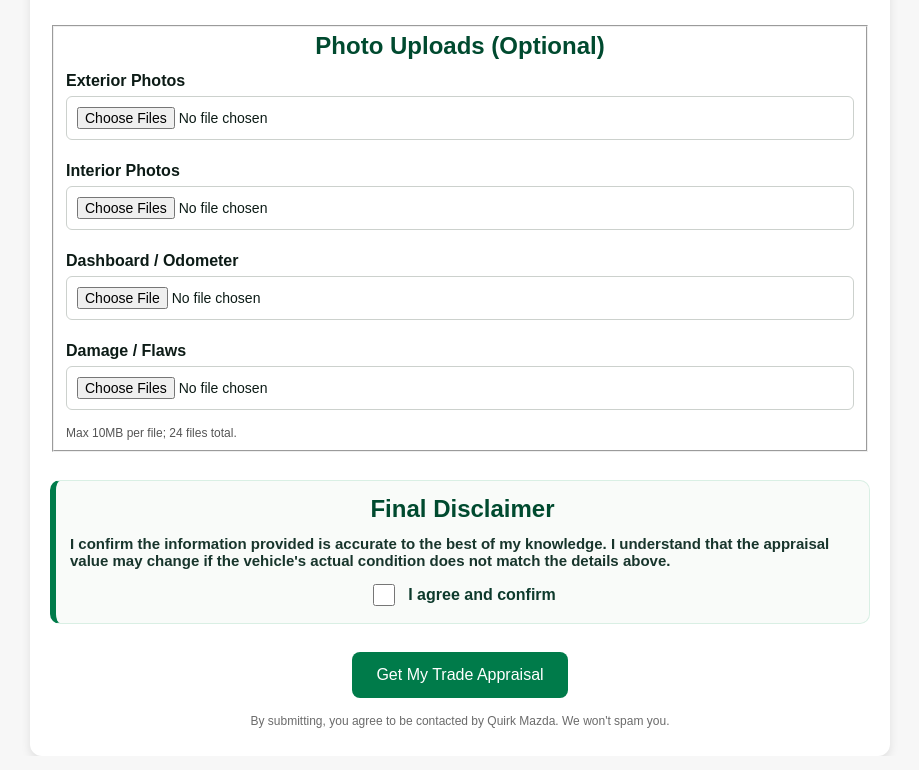
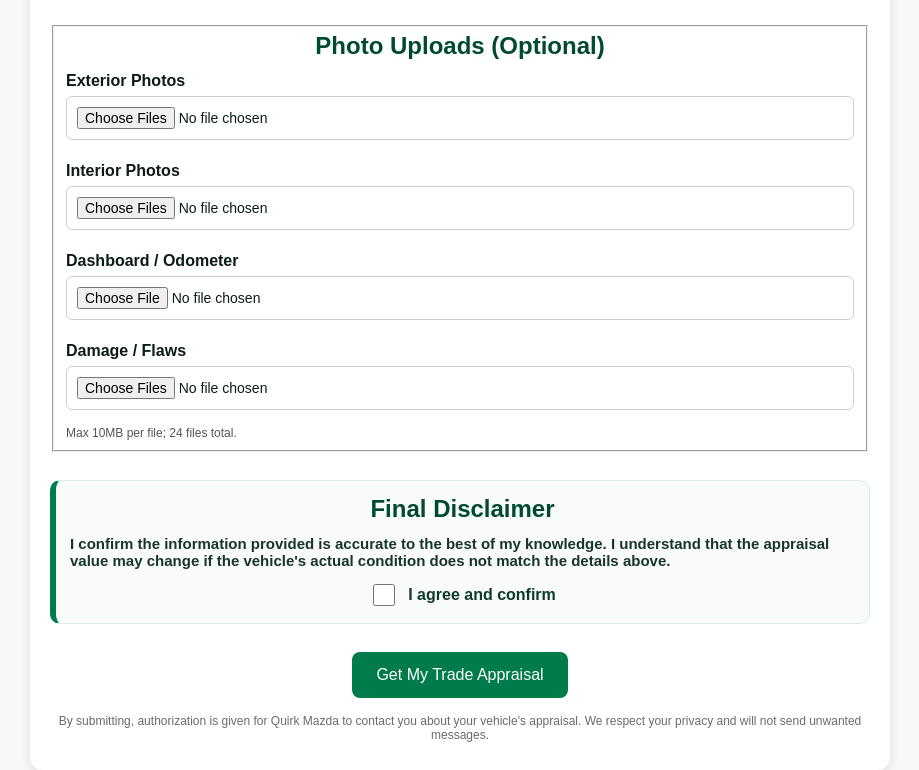
Before and after one commit to mpalmer79/quirk-trade-appraisal-Mazda, a plain HTML site: page index.html in a window 1280 px wide. Shown: the part 2166-2936 px from the top of the page, without its empty margins (180-1099 px from the left). Drawn offline with Linux system fonts and the light colour scheme; no server answers.

Commit message:
Update index.html

```diff
--- a/index.html
+++ b/index.html
@@ -216,7 +216,7 @@
 </div>
 </div>
 <button data-i18n="submit" id="submitBtn" type="submit">Get My Trade Appraisal</button>
-<div class="smallprint">By submitting, you agree to be contacted by Quirk Mazda. We won't spam you.</div>
+<div class="smallprint">By submitting, authorization is given for Quirk Mazda to contact you about your vehicle's appraisal. We respect your privacy and will not send unwanted messages.</div>
 </form>
 <div aria-live="polite" class="toast" id="toast" role="status"></div>
 <script src="assets/app.js"></script>
```
